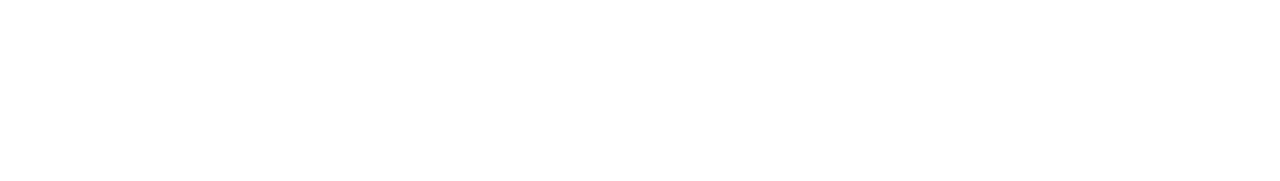
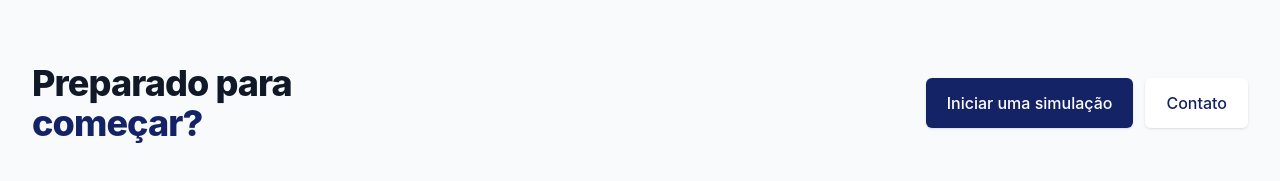
Before and after one commit to gustavoasb/landing-guerra, a React (Create React App) app: page / in a window 1280 px wide. Shown: the part 623-804 px from the top of the page. Built offline with nearby package versions, Linux system fonts and the light colour scheme.

Commit message:
feat: add simulation component

```diff
--- /dev/null
+++ b/src/components/Simulation.js
@@ -0,0 +1,30 @@
+export default function Simulation() {
+  return (
+    <div className="bg-gray-50">
+      <div className="max-w-7xl mx-auto py-12 px-4 sm:px-6 lg:py-16 lg:px-8 lg:flex lg:items-center lg:justify-between">
+        <h2 className="text-3xl font-extrabold tracking-tight text-gray-900 sm:text-4xl">
+          <span className="block">Preparado para</span>
+          <span className="block text-blue-600">começar?</span>
+        </h2>
+        <div className="mt-8 flex lg:mt-0 lg:flex-shrink-0">
+          <div className="inline-flex rounded-md shadow">
+            <a
+              href="#"
+              className="inline-flex items-center justify-center px-5 py-3 border border-transparent text-base font-medium rounded-md text-white bg-blue-600 hover:bg-indigo-700"
+            >
+              Iniciar uma simulação
+            </a>
+          </div>
+          <div className="ml-3 inline-flex rounded-md shadow">
+            <a
+              href="#"
+              className="inline-flex items-center justify-center px-5 py-3 border border-transparent text-base font-medium rounded-md text-blue-600 bg-white hover:bg-indigo-50"
+            >
+              Contato
+            </a>
+          </div>
+        </div>
+      </div>
+    </div>
+  )
+}
--- a/src/pages/Home.js
+++ b/src/pages/Home.js
@@ -1,4 +1,5 @@
 import Header from "../../src/components/Header"
+import Simulation from "../components/Simulation";
 
 function App() {
   return (
@@ -8,6 +9,7 @@
     {/* Partners */}
     {/* Passo a Passo */}
     {/* CTA / SIMULAÇãO */}
+      <Simulation />
     {/* Dados */}
     {/* Contato */}
 
```
